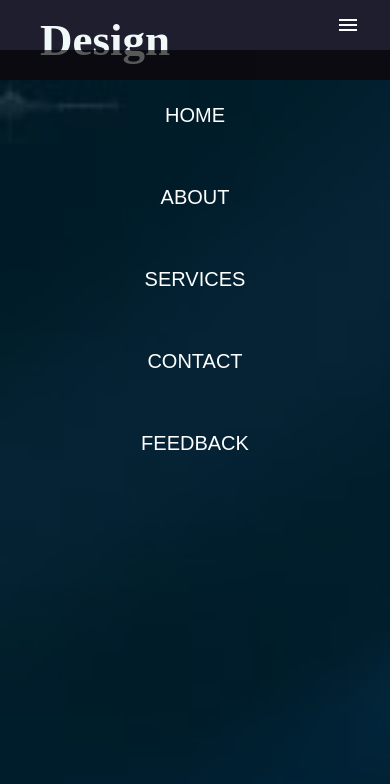
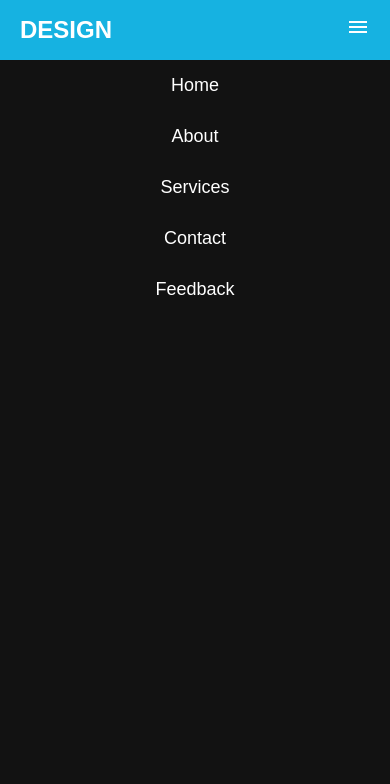
Before and after one commit to saipavan3001/navbar, a plain HTML site: page index.html in a window 390 px wide. Both pictures are taken after a click on the label "menu". Drawn offline with nearby package versions, Linux system fonts and the light colour scheme.

Commit message:
first commit

```diff
--- a/css/style.css
+++ b/css/style.css
@@ -1,129 +1,94 @@
-*{
+* {
+    margin: 0;
     padding: 0;
-    margin: 0;
+    box-sizing: border-box;
+}
+
+body {
+    font-family: Arial, sans-serif;
+}
+
+nav {
+    background-color: #16b2e1;
+    color: white;
+    height: 60px;
+    display: flex;
+    align-items: center;
+    justify-content: space-between;
+    padding: 0 20px;
+    position: fixed;
+    width: 100%;
+    top: 0;
+    z-index: 1000;
+}
+
+.logo {
+    font-size: 24px;
+    font-weight: bold;
+}
+
+.nav-links {
+    list-style: none;
+    display: flex;
+}
+
+.nav-links li {
+    margin: 0 15px;
+}
+
+.nav-links a {
+    color: white;
     text-decoration: none;
-    box-sizing: border-box;
+    font-size: 18px;
+}
 
+.nav-links a:hover {
+    color: #00bfff;
 }
-nav{
-    background-color:#1E1E2F;
-    height: 80px;
+
+/* Hamburger Menu */
+.menu-icon {
+    display: none;
+    font-size: 28px;
+    cursor: pointer;
+}
+
+#toggle {
+    display: none;
+}
+
+/* Responsive */
+@media screen and (max-width: 768px) {
+    .nav-links {
+        position: absolute;
+        top: 60px;
+        left: -100%;
+        width: 100%;
+        height: 100vh;
+        background: rgb(18, 18, 18);
+        flex-direction: column;
+        align-items: center;
+        /* justify-content: center; */
+        transition: 0.3s;
+    }
+
+    .nav-links li {
+        margin: 15px 0;
+    }
+
+    #toggle:checked ~ .nav-links {
+        left: 0;
+    }
+
+    .menu-icon {
+        display: block;
+    }
+}
+section{
+    background: url(../image/image.jpg)  no-repeat;
+    background-size: cover;
+    /* height: calc(100vh - 50px); */
+    height: 100vh;
     width: 100%;
 
 }
-
-
-label.logo{
-    color: rgb(240, 248, 248);
-    font-size: 35px;
-    line-height: 80px;
-    padding:0 100px;
-    font-weight: bold;
-}
-nav ul{
-    float: right;
-    margin-right: 30px;
-
-}
-
-nav ul li{
-    display:inline-block;
-    line-height: 80px;
-    margin: 0 5px;
-}
-nav ul li a{
-    color: white;
-    font-size: 20px;
-    font-family: "Savate", sans-serif;  ;
-    text-transform: uppercase;
-    border-radius: 3px;
-    padding: 5px 8px;
-}
-a.home,a:hover{
-    background-color: rgb(62, 147, 239);
-    transition: .5s;
-
-
-}
-nav label span{
-    padding: 0;
-}
-.check{
-font-size: 45px;
-color: white;
-float: right;
-line-height: 45px;
-margin-right: 30px;
-cursor: pointer;
-display: none;
-
-}
-#check{
-    display: none;
-}
-@media screen and (max-width:980px)
-{
-
-nav ul li a{
-    font-size: 18px;
- }
-}
-@media screen and (max-width:904px)
-{
-
-nav ul li a{
-    font-size: 17.5px;
- }
-}
-@media screen and (max-width:890px) {
-    label.logo{
-        font-size: 45px;
-        padding-left:40px; }
-    .check{
-        display: block;
-
-    }
-    ul{
-        position: fixed;
-        width: 100%;
-        height: 100vh;
-        background: #000000a4;
-        top: 50px;
-        left: -100%;
-        text-align: center;
-        transition: all .5s;
-
-    }
-    nav ul li{
-        display: block;
-        margin: 50px 0;
-        line-height: 30px;
-
-    }
-     nav ul li a{
-        font-size: 20px;
-
-     }
-    a.home,a:hover{
-        background: none;
-        color: #0082e6;
-        padding: 5px;
-
-     }
-    #check:checked ~ ul{
-        left: 0;
-    }
-}
-@media screen  and (max-width:330px){
-     label.logo{
-        font-size: 45px;
-        padding-right:10px;
-   padding-left: 10px;
-     }
-}
-section{
-    background: url(../image/image.jpg) no-repeat;
-    background-size: cover;
-    height: calc(100vh - 50px);
-    width:  100%;
-}
--- a/index.html
+++ b/index.html
@@ -9,21 +9,24 @@
 
 </head>
 <body>
-     <nav>
-        <input type="checkbox" id="check">
-        <label for="check" class="check"> <span class="material-symbols-outlined">menu</span>
-</label>
-
-    <label class="logo">Design</label>
-    <ul>
+    <nav>
+    <div class="logo">DESIGN</div>
+        <input type="checkbox" id="toggle">
+        <label for="toggle" class="menu-icon">
+            <span class="material-symbols-outlined">menu</span>
+        </label>
+        <ul class="nav-links">
         <li><a class="Home" href="">Home</a></li>
-        <li><a href="">about</a></li>
-        <li><a href="">services</a></li>
-        <li><a href="">contact</a></li>
-        <li><a href="">feedback</a></li>
+        <li><a href="">About</a></li>
+        <li><a href="">Services</a></li>
+        <li><a href="">Contact</a></li>
+        <li><a href="">Feedback</a></li>
     </ul>
     </nav>
-    <section></section>
+    <section>
+
+    </section>
+
 
 </body>
 </html>
```
